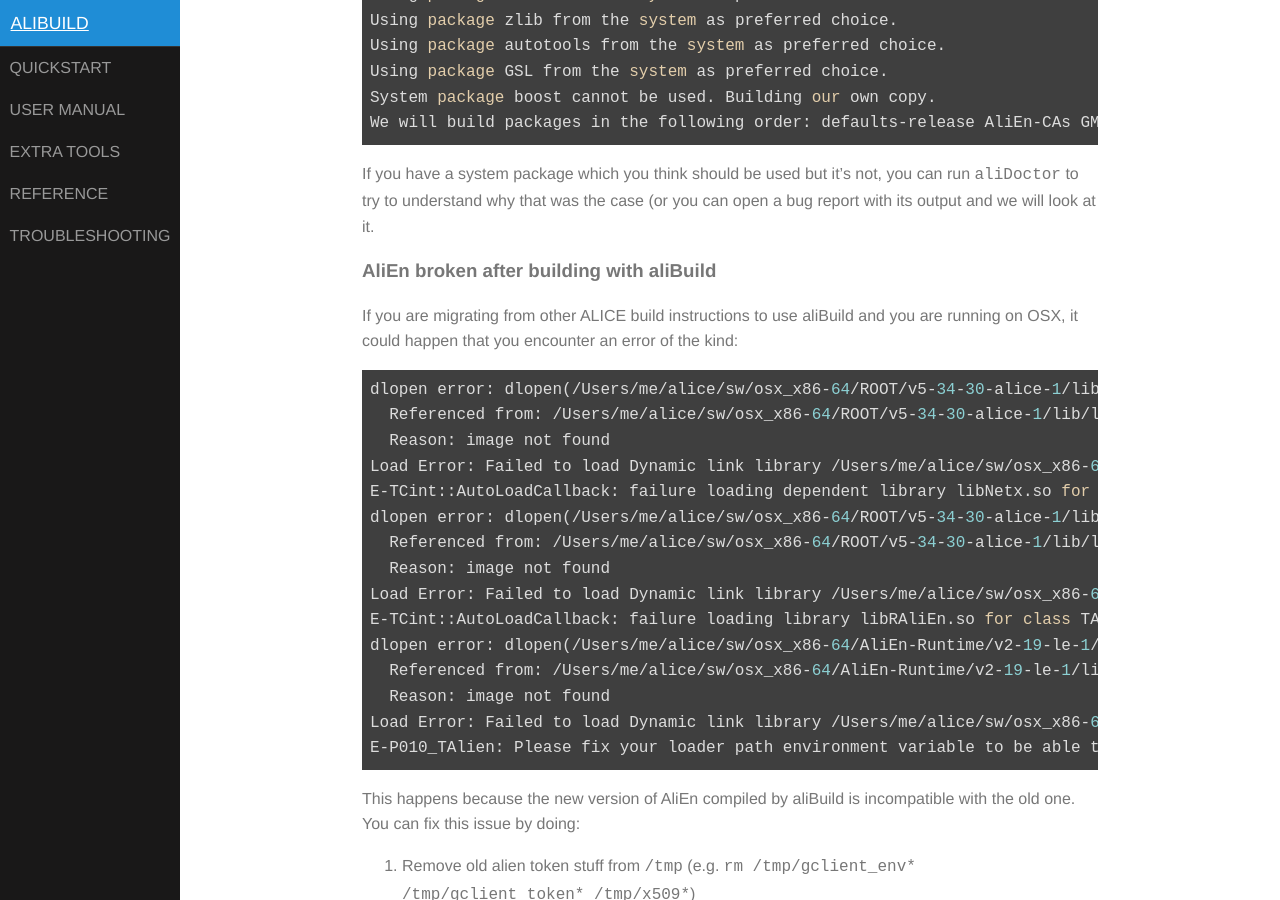
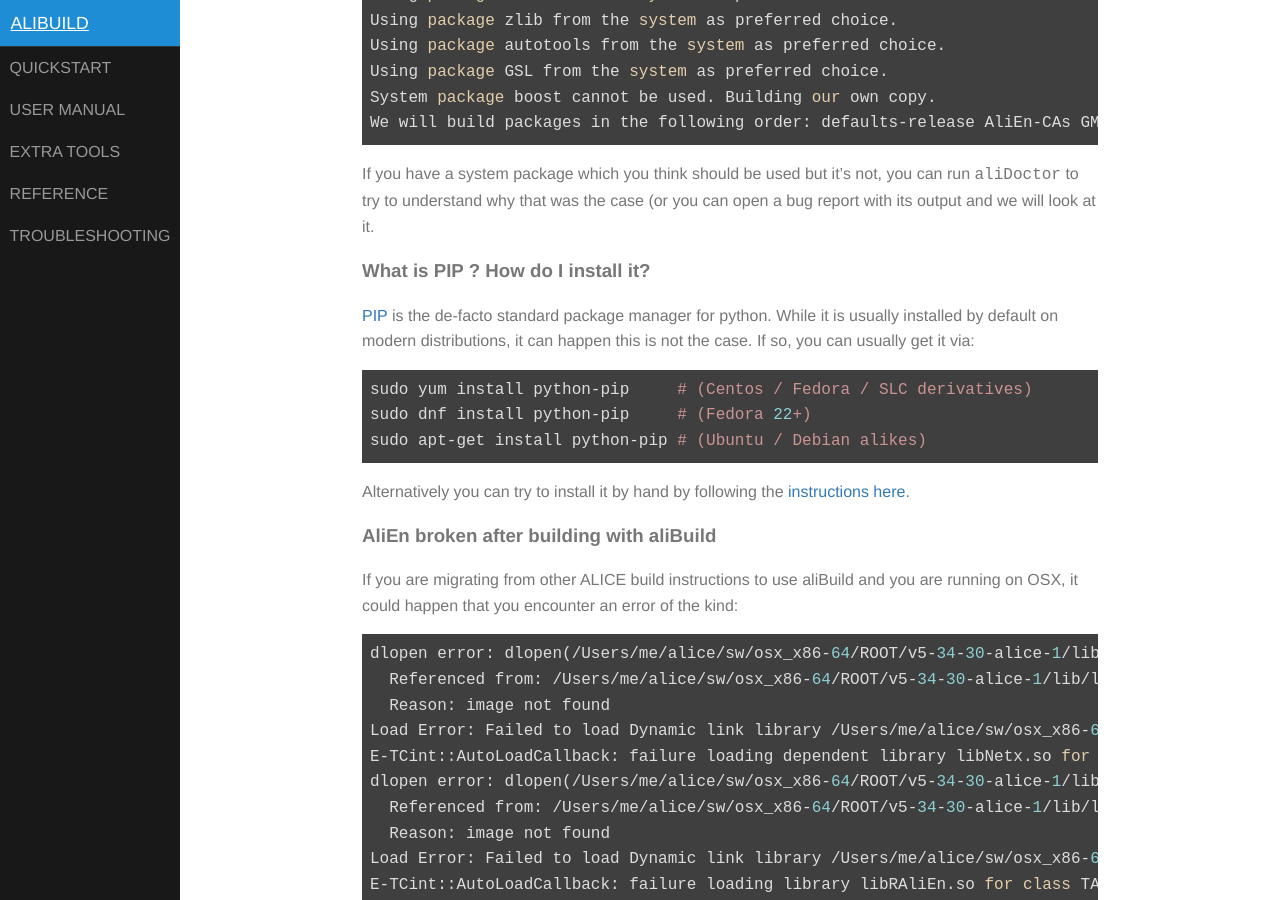
Before and after one commit to alisw/alibuild, a Jekyll site: the page built from troubleshooting.markdown, in a window 1280 px wide and 900 px high, scrolled down 1657 px. Built offline with Jekyll 4.4.1, drawn with Linux system fonts in a browser that asks for light colours.

Commit message:
Add pip installation information

```diff
--- a/troubleshooting.markdown
+++ b/troubleshooting.markdown
@@ -80,6 +80,18 @@
 you can run `aliDoctor` to try to understand why that was the case (or you
 can open a bug report with its output and we will look at it.
 
+### What is PIP ? How do I install it?
+
+[PIP](https://pip.pypa.io/en/stable/) is the de-facto standard package manager
+for python. While it is usually installed by default on modern distributions,
+it can happen this is not the case. If so, you can usually get it via:
+
+    sudo yum install python-pip     # (Centos / Fedora / SLC derivatives)
+    sudo dnf install python-pip     # (Fedora 22+)
+    sudo apt-get install python-pip # (Ubuntu / Debian alikes)
+
+Alternatively you can try to install it by hand by following the [instructions
+here](https://pip.pypa.io/en/stable/installing/#installing-with-get-pip-py).
 
 ### AliEn broken after building with aliBuild
 
```
